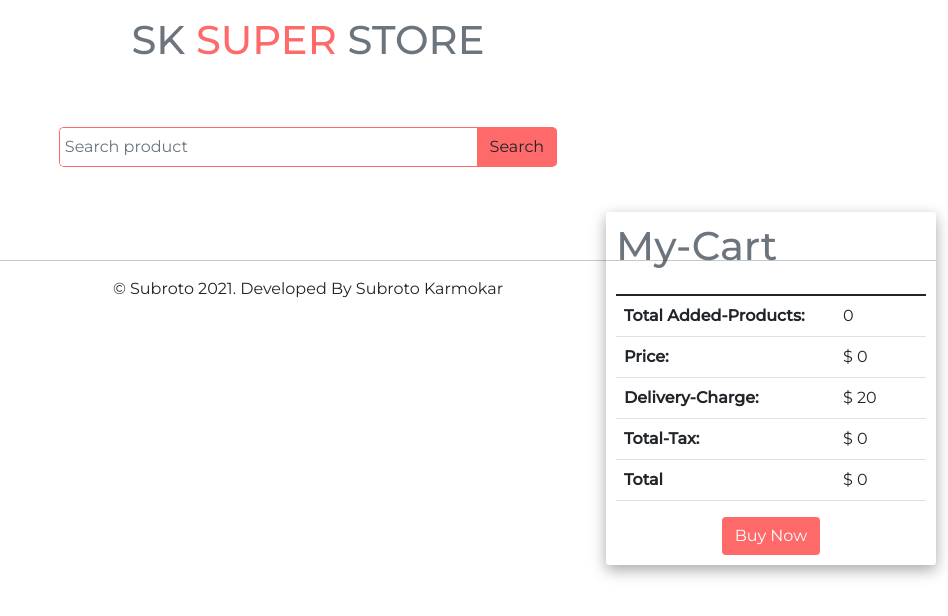
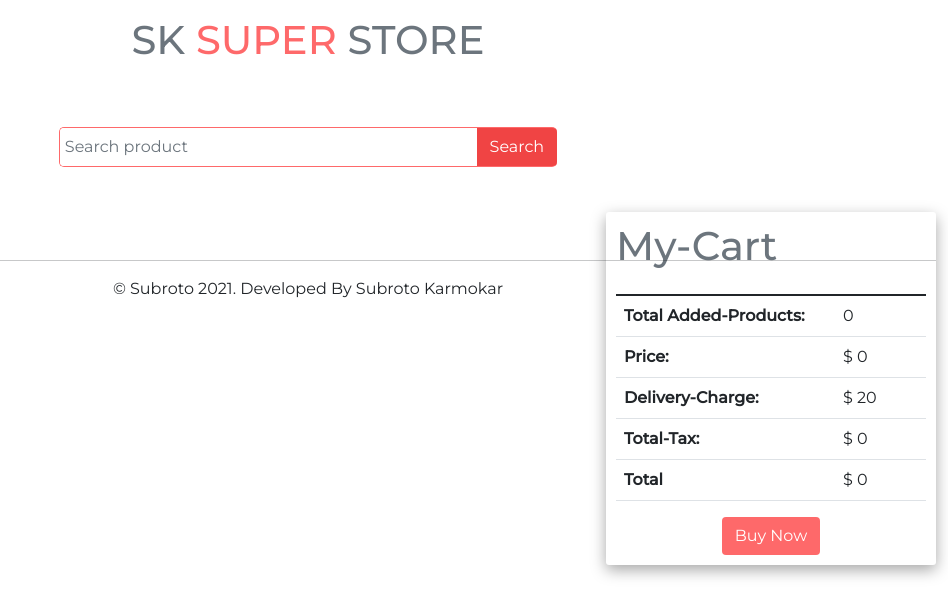
Before and after one commit to SK-Subroto/ranga-store-fix, a plain HTML site: page index.html in a window 1280 px wide. In both pictures the pointer is over the button "Search". Shown: the whole page, without its empty margins (332-1280 px from the left). Drawn offline with nearby package versions, Linux system fonts and the light colour scheme; no server answers.

Commit message:
button hover

```diff
--- a/css/style.css
+++ b/css/style.css
@@ -6,6 +6,11 @@ body {
 
 .primary-color{
   background-color: #FE696A;
+  color: #fff;
+}
+
+.primary-color:hover{
+  background-color: #F04444;
   color: #fff;
 }
 
```
